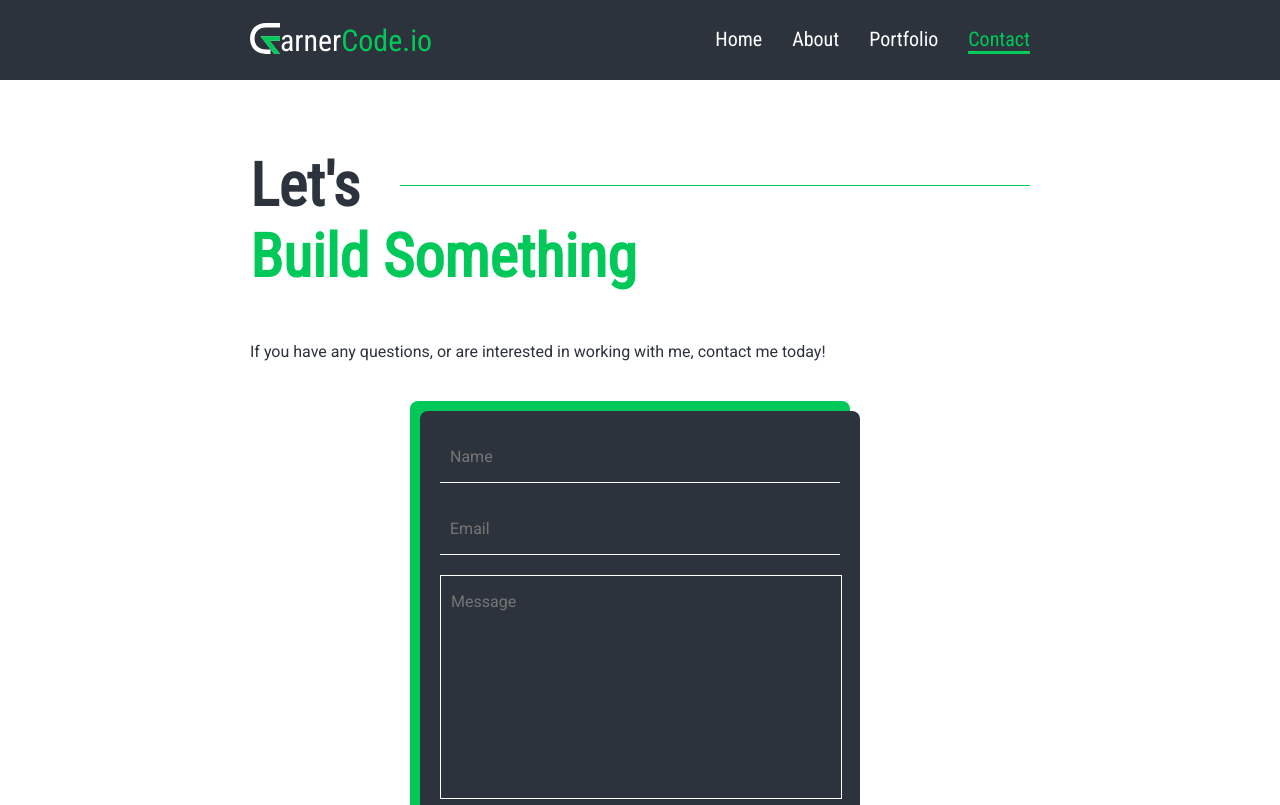
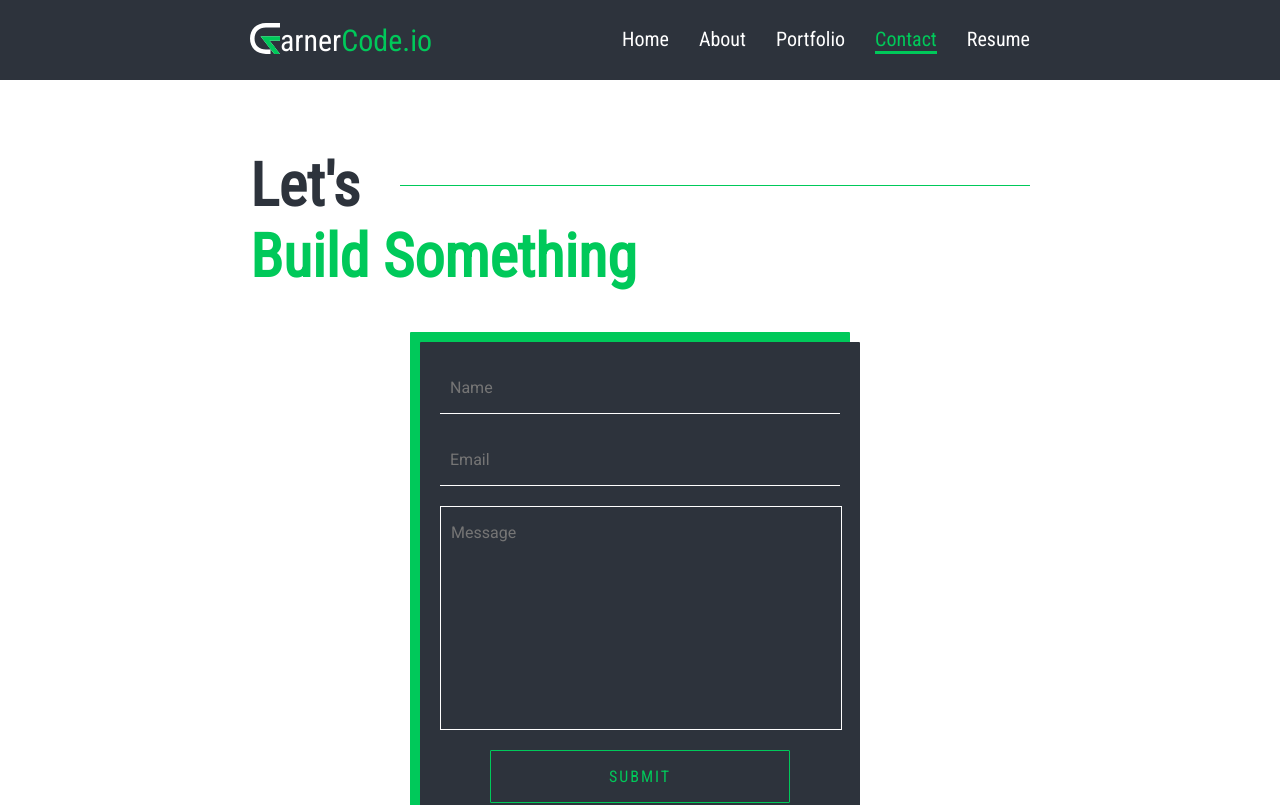
Before and after one commit to GarnerCode/garnercode, a Nuxt app: page /contact in a window 1280 px wide. Shown: the top 805 px of the page. Built offline with nearby package versions, Linux system fonts and the light colour scheme.

Commit message:
Styling edits

```diff
--- a/components/Contact.vue
+++ b/components/Contact.vue
@@ -17,6 +17,7 @@
     @media screen and (min-width: 0px) {
         #contact {
             background-color: var(--color-black);
+            min-height: 100vh;
             h2 {
                 text-align: center;
                 margin-bottom: 5rem;
--- a/components/Navbar.vue
+++ b/components/Navbar.vue
@@ -19,7 +19,8 @@
                         v-for="(nav, index) of navData"
                         :key="index"
                     >
-                        <nuxt-link class="nav-link" :to="nav.route">{{ nav.label }}</nuxt-link>
+                        <nuxt-link v-if="nav.label !== 'Resume'" class="nav-link" :to="nav.route">{{ nav.label }}</nuxt-link>
+                        <a v-if="nav.label === 'Resume'" class="nav-link" href="https://drive.google.com/file/d/1qYOm6YzFNQimXF87O818Nmb5PVQXub_m/view" target="_blank">Resume</a>
                     </li>
                 </ul>
             </nav>
@@ -32,7 +33,8 @@
                     v-for="(nav, index) of navData"
                     :key="index"
                 >
-                    <nuxt-link class="nav-link" :to="nav.route">{{ nav.label }}</nuxt-link>
+                    <nuxt-link v-if="nav.label !== 'Resume'" class="nav-link" :to="nav.route">{{ nav.label }}</nuxt-link>
+                    <a v-if="nav.label === 'Resume'" class="nav-link" href="https://drive.google.com/file/d/1qYOm6YzFNQimXF87O818Nmb5PVQXub_m/view" target="_blank">Resume</a>
                 </li>
             </ul>
         </nav>
--- a/components/Reviews.vue
+++ b/components/Reviews.vue
@@ -56,7 +56,7 @@
                 gap: 2rem;
             }
             .review-image {
-                border-radius: var(--border-radius);
+                border-radius: 100%;
                 width: 10rem;
             }
             .credit-position {
--- a/constants/nav.ts
+++ b/constants/nav.ts
@@ -15,4 +15,8 @@ export const navData = [
         label: 'Contact',
         route: '/contact'
     },
+    {
+        label: 'Resume',
+        route: '/'
+    },
 ]
--- a/layouts/default.vue
+++ b/layouts/default.vue
@@ -22,7 +22,7 @@
 
     --image-box-shadow: -10px -10px 0px var(--color-primary), 10px 10px 0px var(--color-black);
 
-    --border-radius: 8px;
+    --border-radius: 1px;
   }
   @media screen and (min-width: 0px) {
     * {
@@ -82,6 +82,7 @@
         padding: 1.6rem 0;
         border-radius: var(--border-radius);
         transition: all 0.1s ease;
+        cursor: pointer;
         &:hover {
             color: var(--color-white);
         }
--- a/pages/contact.vue
+++ b/pages/contact.vue
@@ -8,7 +8,6 @@
             <h2 class="text-highlight">Build Something</h2>
         </div>
         <div class="page-content">
-            <p>If you have any questions, or are interested in working with me, contact me today!</p>
             <div class="form-container">
                 <ContactForm></ContactForm>
             </div>
```
